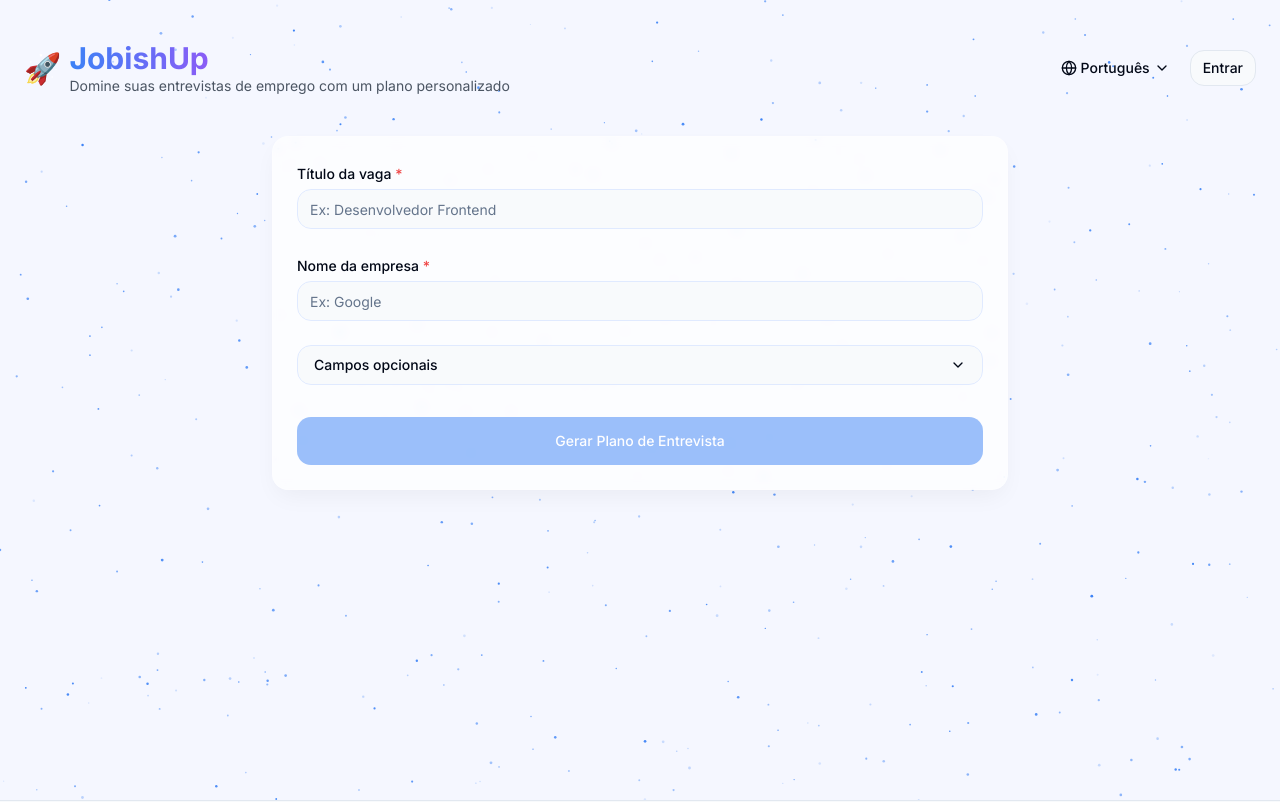
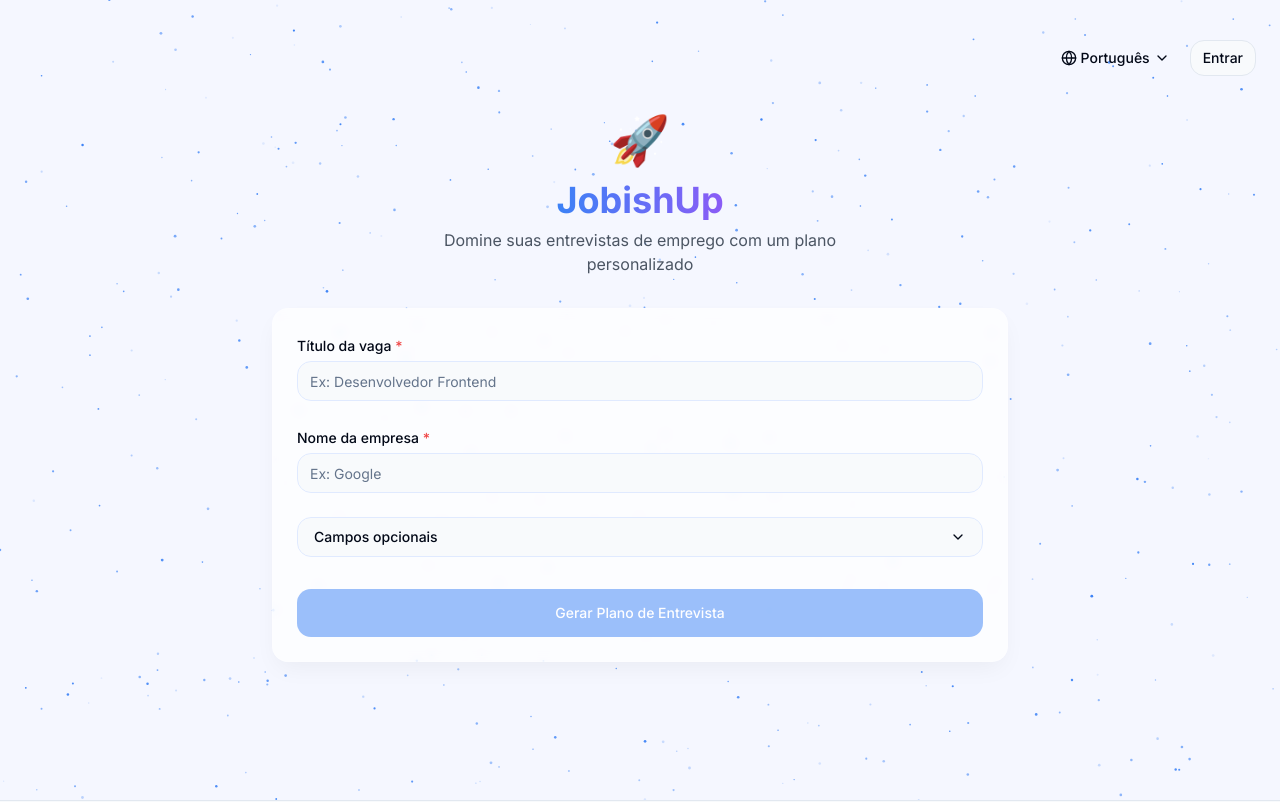
Before and after one commit to kadaum/jobishup, a React (Vite) app: page / in a window 1280 px wide. Shown: the top 802 px of the page. Built offline with nearby package versions, Linux system fonts and the light colour scheme.

Commit message:
Remove header and title from Index page
Move the header and title to before the form on the Index page.

```diff
--- a/src/components/Header.tsx
+++ b/src/components/Header.tsx
@@ -24,27 +24,9 @@ const Header = () => {
       animate={{ opacity: 1, y: 0 }}
       transition={{ duration: 0.5 }}
     >
-      <div className="flex flex-col items-center mb-4 md:flex-row md:justify-between md:items-center">
-        {/* Logo and Title - Centered on all screens */}
-        <motion.div
-          className="flex flex-col items-center mx-auto md:mx-0 md:flex-row md:gap-2"
-          initial={{ scale: 0.9 }}
-          animate={{ scale: 1 }}
-          transition={{ delay: 0.2, type: "spring", stiffness: 200 }}
-        >
-          <span className="text-3xl mb-2 md:mb-0">🚀</span>
-          <div className="flex flex-col items-center md:items-start">
-            <h1 className="text-2xl md:text-3xl font-bold bg-gradient-to-r from-interview-blue to-interview-purple bg-clip-text text-transparent text-center md:text-left">
-              {t('app.title')}
-            </h1>
-            <p className="text-gray-600 text-xs md:text-sm text-center md:text-left">
-              {t('app.subtitle')}
-            </p>
-          </div>
-        </motion.div>
-
+      <div className="flex justify-end mb-4">
         {/* Navigation and User Controls */}
-        <div className="flex items-center gap-2 mt-4 md:mt-0">
+        <div className="flex items-center gap-2">
           <LanguageSelector />
 
           {isAuthenticated ? (
--- a/src/pages/Index.tsx
+++ b/src/pages/Index.tsx
@@ -98,6 +98,22 @@ const Index = () => {
               exit={{ opacity: 0 }}
               transition={{ duration: 0.3 }}
             >
+              {/* Logo and Title - Centered before the form */}
+              <motion.div
+                className="flex flex-col items-center mb-8 text-center"
+                initial={{ scale: 0.9 }}
+                animate={{ scale: 1 }}
+                transition={{ delay: 0.2, type: "spring", stiffness: 200 }}
+              >
+                <span className="text-5xl mb-4">🚀</span>
+                <h1 className="text-3xl md:text-4xl font-bold bg-gradient-to-r from-interview-blue to-interview-purple bg-clip-text text-transparent mb-2">
+                  {t('app.title')}
+                </h1>
+                <p className="text-gray-600 text-sm md:text-base max-w-md">
+                  {t('app.subtitle')}
+                </p>
+              </motion.div>
+
               <InterviewForm onSubmit={handleSubmit} isLoading={isLoading} />
             </motion.div>
           )}
```
